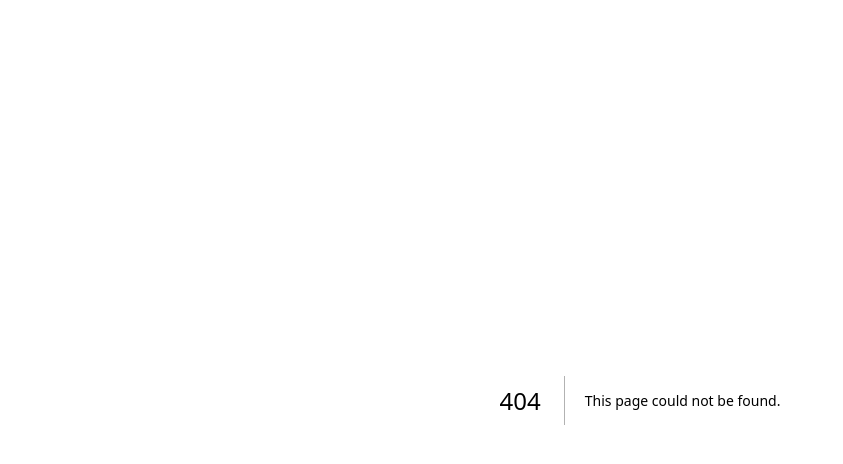
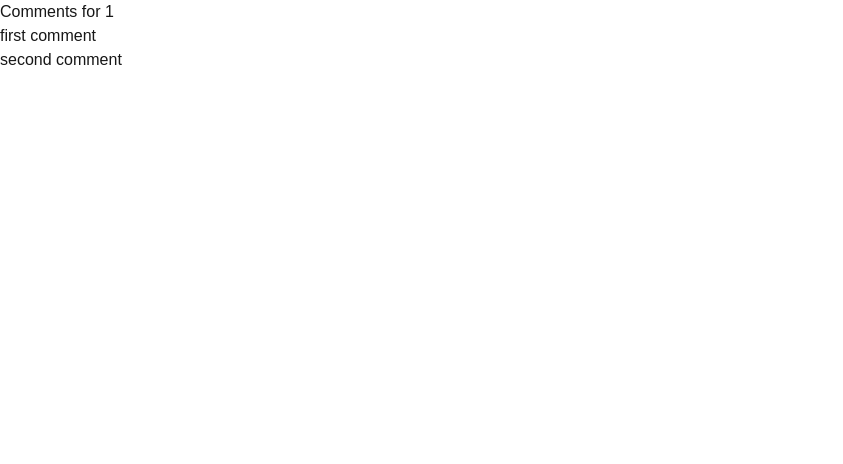
Before and after one commit to IBn-MIsbah/analytical_dashboard, a Next.js app: page /blog/1/comment in a window 1280 px wide. Before the commit this address had no page. Shown: the top 464 px of the page, without its empty margins (0-843 px from the left). Built offline with nearby package versions, Linux system fonts and the light colour scheme.

Commit message:
nested routes

```diff
--- /dev/null
+++ b/app/blog/[blogid]/comment/[commentid]/page.tsx
@@ -0,0 +1,14 @@
+const Comment = async ({
+  params,
+}: {
+  params: Promise<{ blogid: string; commentid: string }>;
+}) => {
+  const { blogid, commentid } = await params;
+  return (
+    <div>
+      Comment for {blogid} <strong>{commentid}</strong>
+    </div>
+  );
+};
+
+export default Comment;
--- /dev/null
+++ b/app/blog/[blogid]/comment/page.tsx
@@ -0,0 +1,24 @@
+const Comments = async ({
+  params,
+}: {
+  params: Promise<{ blogid: string }>;
+}) => {
+  const comments = [
+    { id: 1, comment: "first comment" },
+    { id: 2, comment: "second comment" },
+  ];
+
+  const { blogid } = await params;
+  return (
+    <>
+      <h1>Comments for {blogid} </h1>
+      <ul>
+        {comments.map((comment) => (
+          <li key={comment.id}>{comment.comment}</li>
+        ))}{" "}
+      </ul>
+    </>
+  );
+};
+
+export default Comments;
--- /dev/null
+++ b/app/blog/[blogid]/page.tsx
@@ -0,0 +1,18 @@
+// Correct: Using async/await to access params
+export default async function Page({
+  params,
+}: {
+  params: Promise<{ blogid: string }>;
+}) {
+  // Await the params Promise
+  const { blogid } = await params;
+
+  return (
+    <div>
+      <h1>Blog Post Page</h1>
+      <p>
+        Showing post with ID: <strong>{blogid}</strong>
+      </p>
+    </div>
+  );
+}
--- /dev/null
+++ b/app/blog/page.tsx
@@ -0,0 +1,5 @@
+function Blog() {
+  return <div>Blog</div>;
+}
+
+export default Blog;
```
